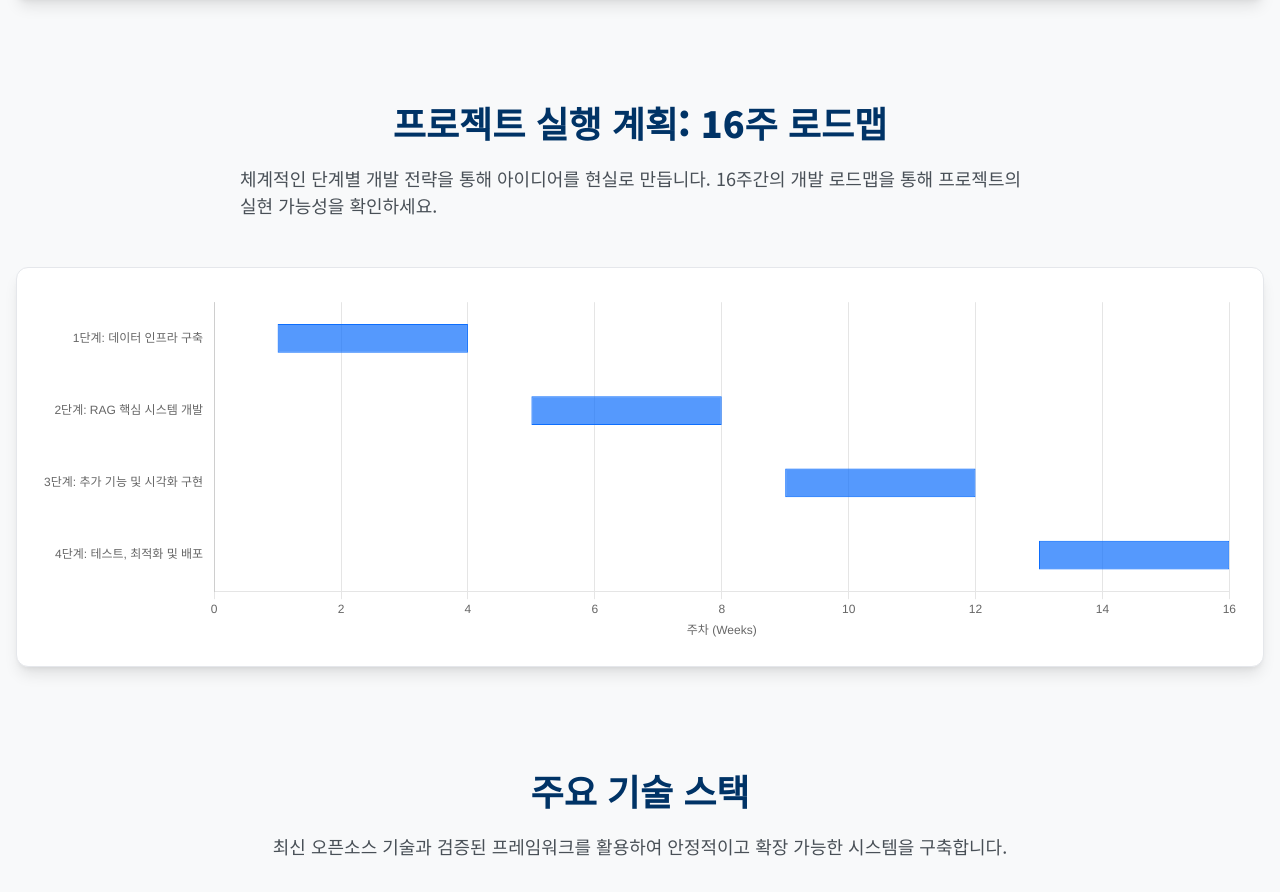
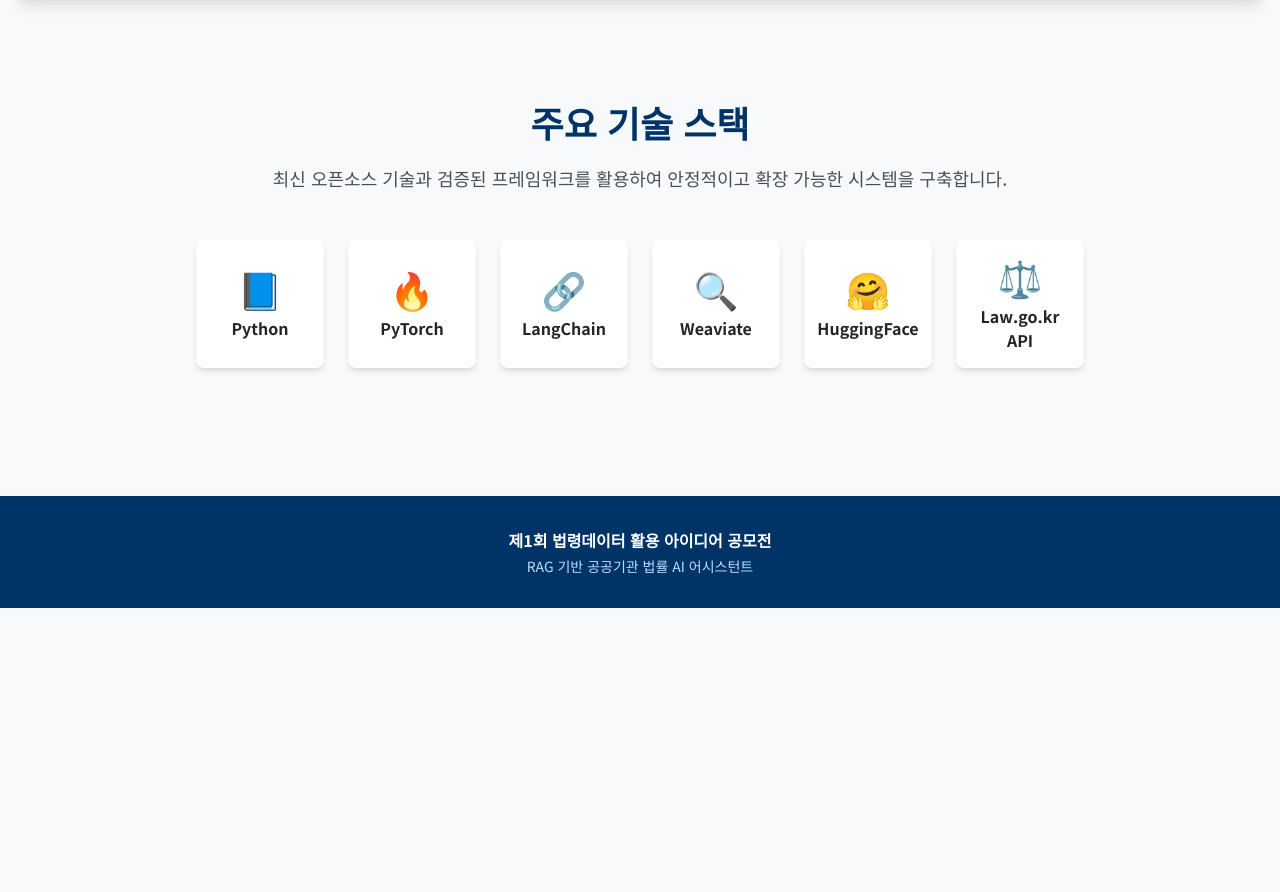
Before and after one commit to BetterHa-95/Norma, a plain HTML site: page index.html in a window 1280 px wide. Shown: the part 1995-2887 px from the top of the page. After the commit the page ends 2603 px from the top, so only its background shows below. Drawn offline with nearby package versions, Linux system fonts and the light colour scheme.

Commit message:
Update index.html

```diff
--- a/index.html
+++ b/index.html
@@ -328,14 +328,6 @@
             </div>
         </section>
 
-        <section id="roadmap" class="mb-24">
-            <h2 class="section-title text-center">프로젝트 실행 계획: 16주 로드맵</h2>
-            <p class="section-subtitle">체계적인 단계별 개발 전략을 통해 아이디어를 현실로 만듭니다. 16주간의 개발 로드맵을 통해 프로젝트의 실현 가능성을 확인하세요.</p>
-            <div class="chart-container bg-white p-6 rounded-xl shadow-lg border border-gray-200">
-                <canvas id="roadmapChart"></canvas>
-            </div>
-        </section>
-
         <section id="tech-stack" class="text-center">
             <h2 class="section-title">주요 기술 스택</h2>
             <p class="section-subtitle">최신 오픈소스 기술과 검증된 프레임워크를 활용하여 안정적이고 확장 가능한 시스템을 구축합니다.</p>
```
